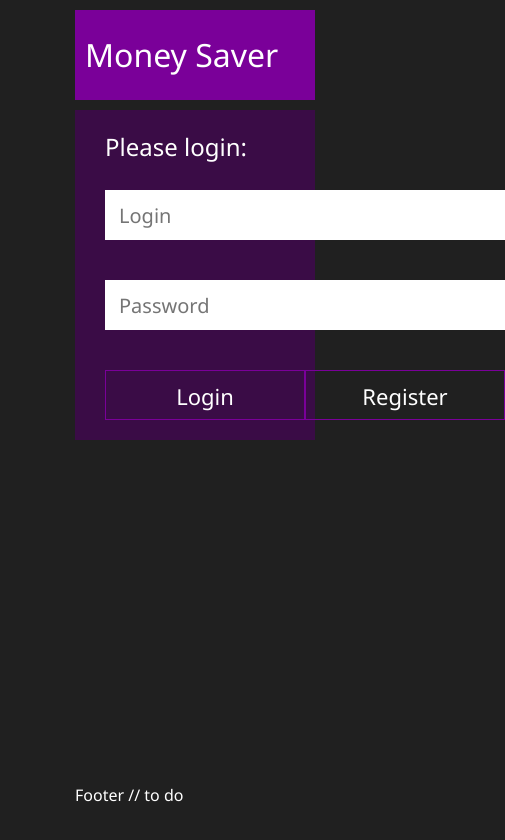
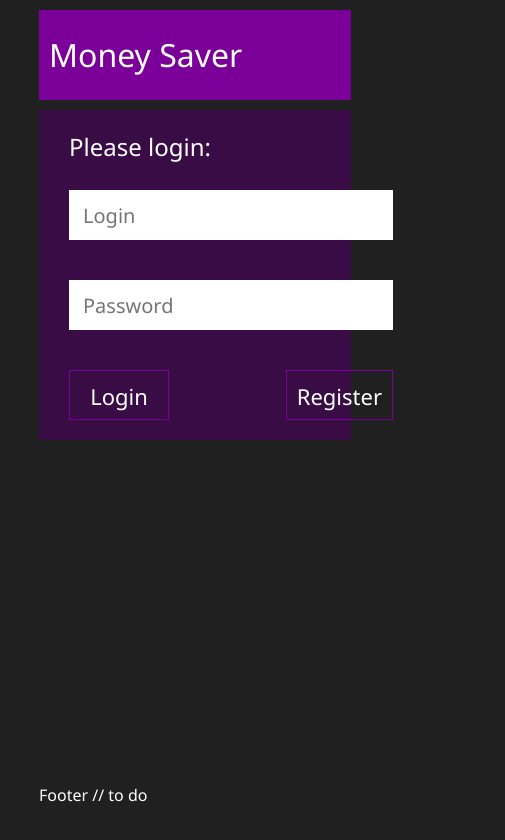
Before and after one commit to NevMem/MoneySaverWeb, a React (Create React App) app: page / in a window 390 px wide. Shown: the top 840 px of the page, 505 px wide, since content can reach past the window. Built offline with nearby package versions, Linux system fonts and the light colour scheme.

Commit message:
Fixed bug with relogin errors

```diff
--- a/src/index.js
+++ b/src/index.js
@@ -1,7 +1,6 @@
 import React from 'react'
 import ReactDOM from 'react-dom'
 import App from './App'
-import registerServiceWorker from './registerServiceWorker'
 import { BrowserRouter, Route } from 'react-router-dom'
 import { Provider } from 'react-redux'
 import { createStore } from 'redux'
@@ -23,7 +22,7 @@ let reducer = (state, action) => {
         localStorage.removeItem('token')
         localStorage.removeItem('first_name')
         localStorage.removeItem('last_name')
-        return { ...state, login: undefined, token: undefined, first_name: undefined, last_name: undefined }
+        return { ...state, records: [], counter: {}, fullSum: 0, average: 0, countOfDays: 0, differentDays: new Set(), daySum: {}, login: undefined, token: undefined, first_name: undefined, last_name: undefined }
     } else if (action.type === 'ADD_RECORD') {
         let { record } = action.payload
         state = { ...state, records: [ ...state.records, record ] }
--- a/src/main.css
+++ b/src/main.css
@@ -69,8 +69,8 @@ main {
 }
 
 .btn {
-    min-width: 200px;
-    padding: 10px 0px;
+    min-width: 100px;
+    padding: 10px 10px;
     margin: 0px 0px;
     font-size: 22px;
     border: 1px solid #7A0099;
@@ -140,7 +140,6 @@ table {
 
     border: none;
     background-color: rgb(73, 20, 87);
-    /* width: 100%; */
 }
 
 .profile h2, .profile h1 {
@@ -269,6 +268,33 @@ table {
 @media screen and (max-width: 1200px) {
     .dashboard {
         grid-template-columns: 1fr;
-        grid-template-rows: 1fr 1fr;
+        grid-template-rows: 1fr auto;
+    }
+
+    .profile {
+        grid-template-columns: 1fr;
+        grid-template-rows: 1fr auto;
+        grid-row-gap: 40px;
+    }
+
+    .wrapper {
+        grid-template-columns: repeat(3, 3px) repeat(10, 1fr) repeat(3, 3px);
+    }
+
+    .login-form {
+        padding: 0 0;
+        margin: 0 0;
+    }
+
+    .login-from input {
+        width: 100%;
+    }
+
+    .input-block {
+        width: unset;
+    }
+
+    .input-block input {
+        width: calc(100% - 20px);
     }
 }
```
